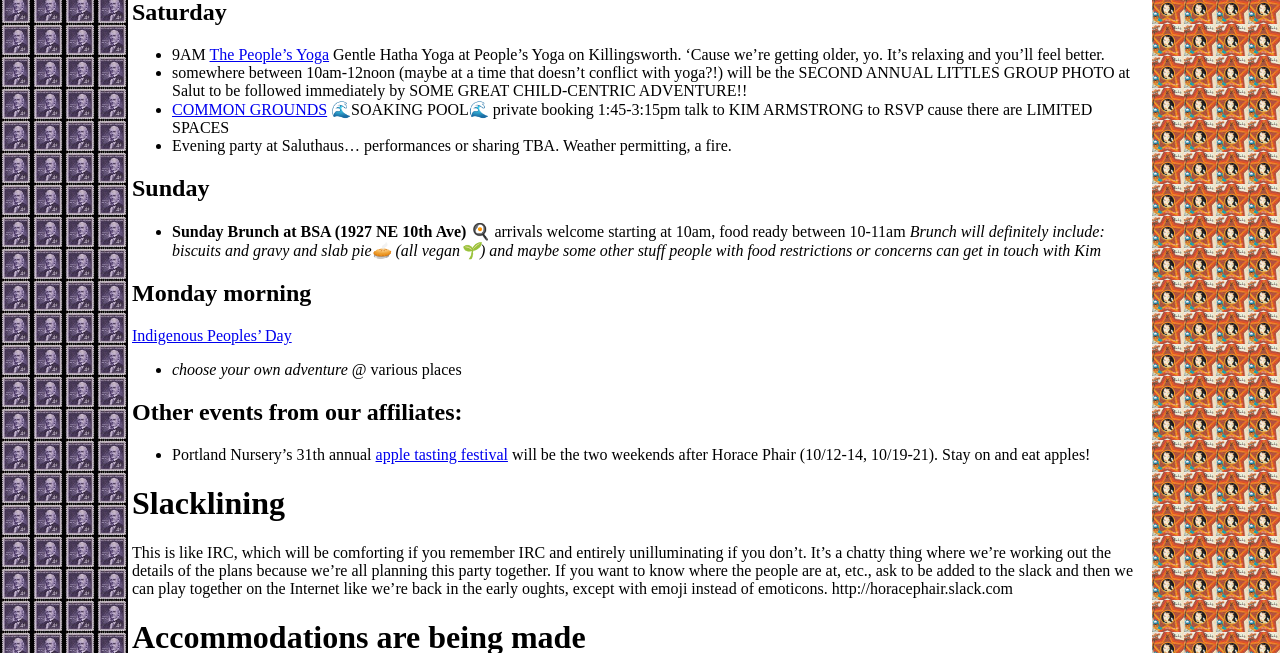
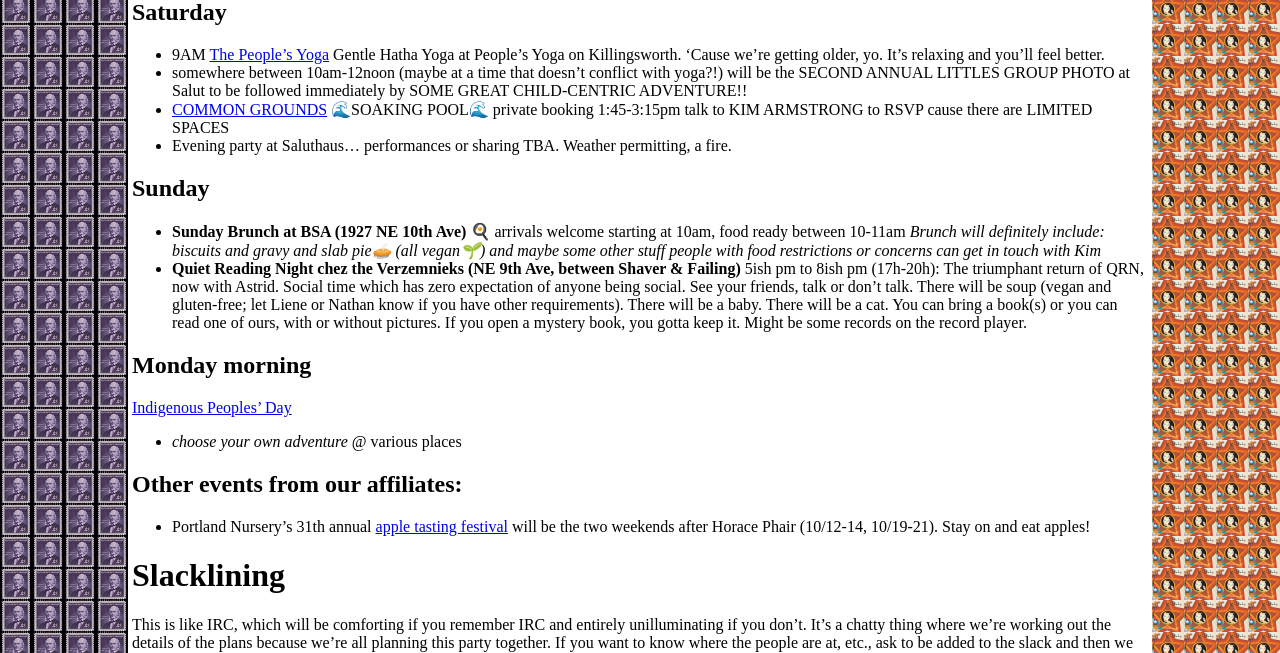
Before and after one commit to horacephair/horacephair.github.io, a Jekyll site: the page built from index.md, in a window 1280 px wide and 900 px high, scrolled down 904 px, cut to the strip 0-653 px from the top of the window. Built offline with Jekyll 4.4.1, drawn with Linux system fonts in a browser that asks for light colours; our own code applies the rules of GitHub Pages for plain Markdown files.

Commit message:
quiet reading night is happening
happy first birthday, QRN

```diff
--- a/index.md
+++ b/index.md
@@ -37,6 +37,7 @@
 * **Sunday Brunch at BSA (1927 NE 10th Ave)** 🍳 arrivals welcome starting at 10am, food ready between 10-11am
 *Brunch will definitely include: biscuits and gravy and slab pie🥧 (all vegan🌱) and maybe some other stuff
 people with food restrictions or concerns can get in touch with Kim*
+* **Quiet Reading Night chez the Verzemnieks (NE 9th Ave, between Shaver & Failing)** 5ish pm to 8ish pm (17h-20h): The triumphant return of QRN, now with Astrid. Social time which has zero expectation of anyone being social. See your friends, talk or don't talk. There will be soup (vegan and gluten-free; let Liene or Nathan know if you have other requirements). There will be a baby. There will be a cat. You can bring a book(s) or you can read one of ours, with or without pictures. If you open a mystery book, you gotta keep it. Might be some records on the record player.
 
 ## Monday morning
 <a href="http://www.grandronde.org/news/smoke-signals/2015/10/14/oregon-cities-adopt-indigenous-peoples-day/#sthash.uGAG80Md.dpbs">Indigenous Peoples' Day</a>
```
